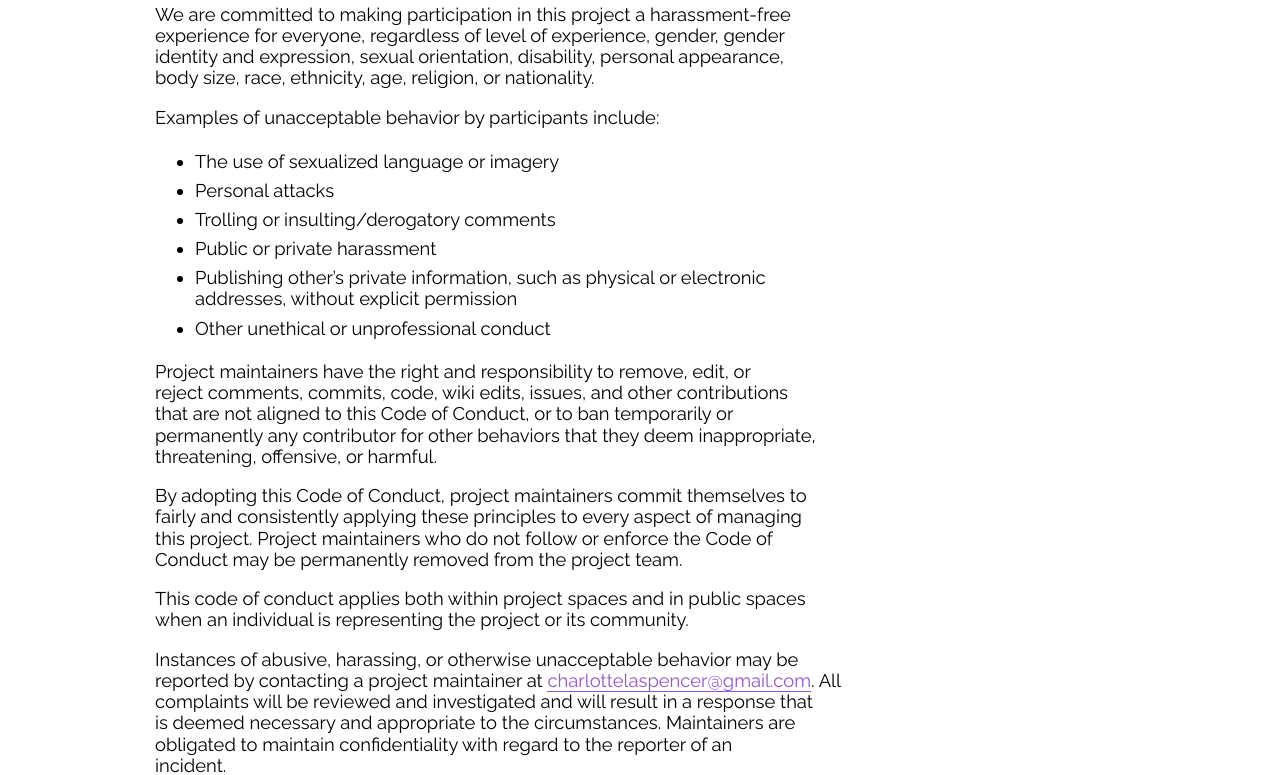
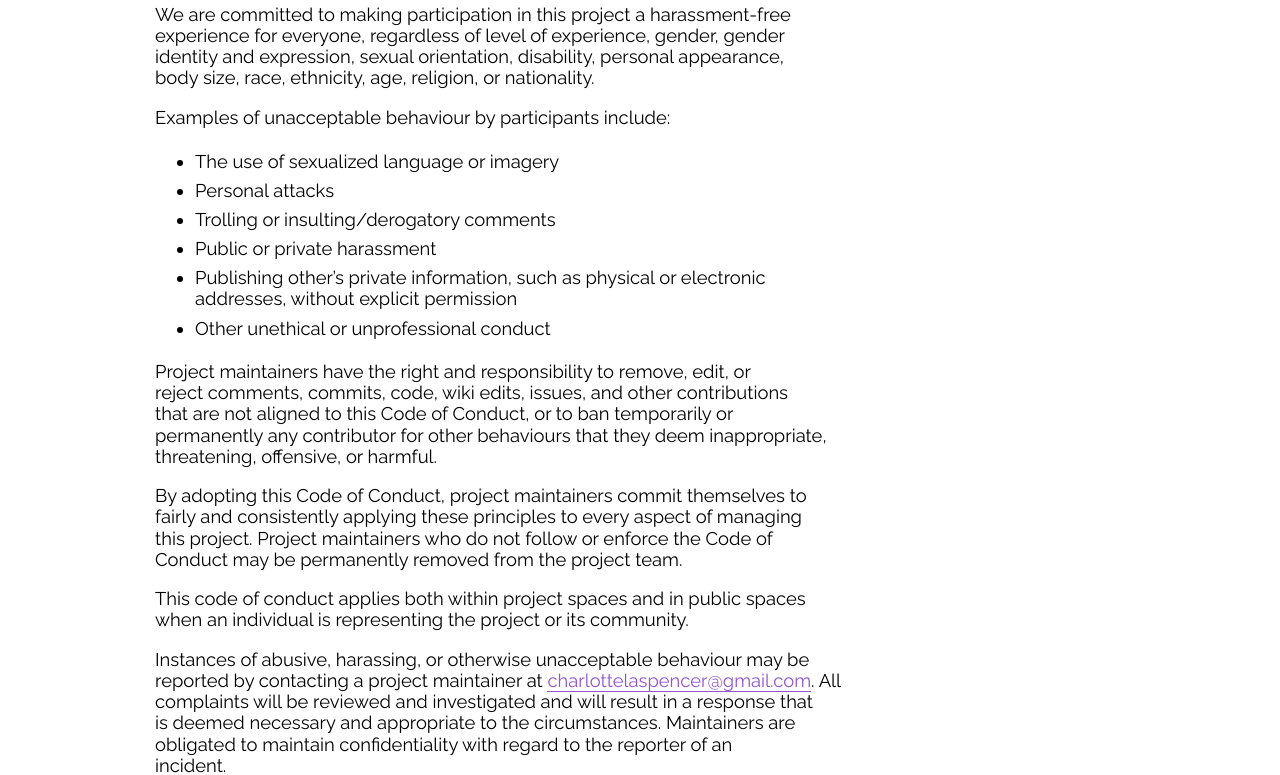
Before and after one commit to yourfirstpr/yourfirstpr.github.io, a Jekyll site: the page built from CODEOFCONDUCT.MD, in a window 1280 px wide. Shown: the part 351-1126 px from the top of the page. Built offline with Jekyll 4.4.1, drawn with Linux system fonts in a browser that asks for light colours; nearby versions of some CDN libraries; some web fonts are replaced; our own code applies the rules of GitHub Pages for plain Markdown files.

Commit message:
changed spelling of behaviour

```diff
--- a/CODEOFCONDUCT.MD
+++ b/CODEOFCONDUCT.MD
@@ -10,7 +10,7 @@ experience for everyone, regardless of level of experience, gender, gender
 identity and expression, sexual orientation, disability, personal appearance,
 body size, race, ethnicity, age, religion, or nationality.
 
-Examples of unacceptable behavior by participants include:
+Examples of unacceptable behaviour by participants include:
 
 * The use of sexualized language or imagery
 * Personal attacks
@@ -23,7 +23,7 @@ Examples of unacceptable behavior by participants include:
 Project maintainers have the right and responsibility to remove, edit, or
 reject comments, commits, code, wiki edits, issues, and other contributions
 that are not aligned to this Code of Conduct, or to ban temporarily or
-permanently any contributor for other behaviors that they deem inappropriate,
+permanently any contributor for other behaviours that they deem inappropriate,
 threatening, offensive, or harmful.
 
 By adopting this Code of Conduct, project maintainers commit themselves to
@@ -34,7 +34,7 @@ Conduct may be permanently removed from the project team.
 This code of conduct applies both within project spaces and in public spaces
 when an individual is representing the project or its community.
 
-Instances of abusive, harassing, or otherwise unacceptable behavior may be
+Instances of abusive, harassing, or otherwise unacceptable behaviour may be
 reported by contacting a project maintainer at <mailto:charlottelaspencer@gmail.com>. All
 complaints will be reviewed and investigated and will result in a response that
 is deemed necessary and appropriate to the circumstances. Maintainers are
```
